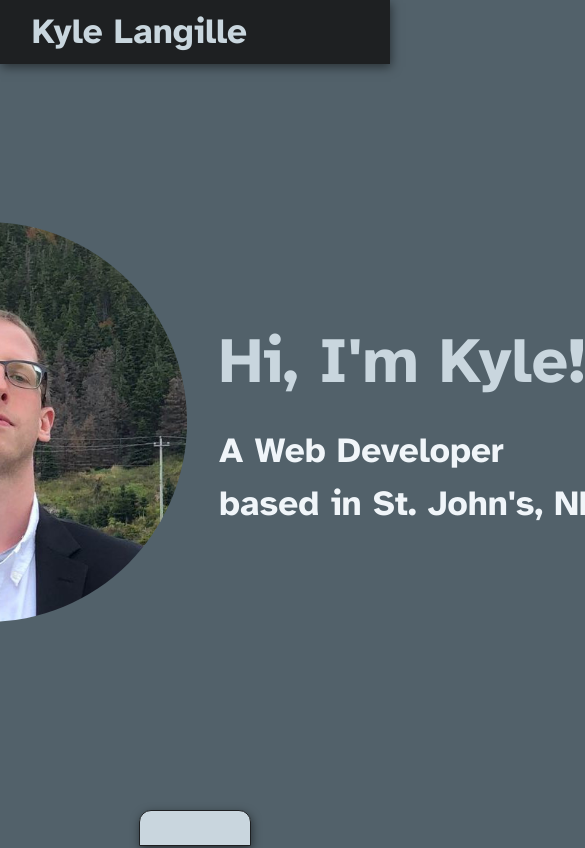
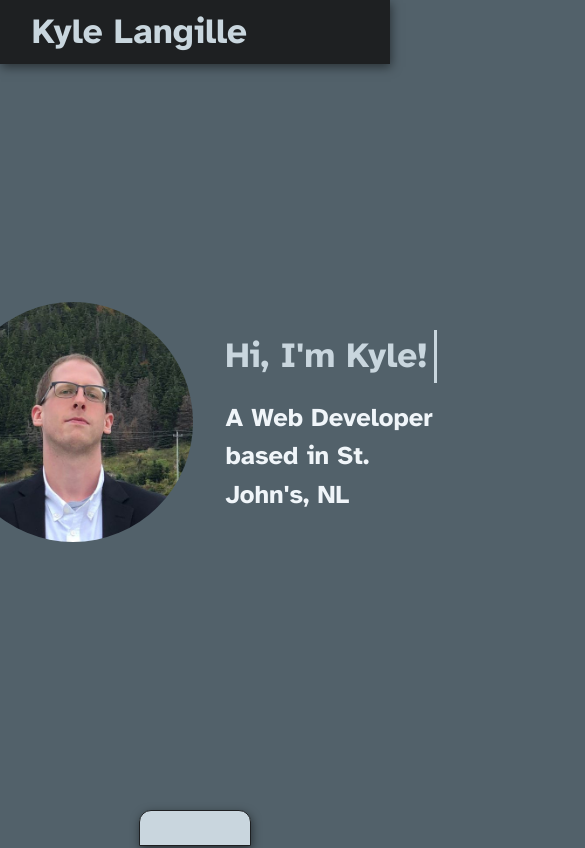
Before and after one commit to kylelangille/portfolio-project, a React (Create React App) app: page / in a window 390 px wide. Shown: the top 848 px of the page, 585 px wide, since content can reach past the window. Built offline with nearby package versions, Linux system fonts and the light colour scheme; some icons are missing.

Commit message:
added media queries

```diff
--- a/src/components/Hero.js
+++ b/src/components/Hero.js
@@ -29,6 +29,11 @@ const HeroImg = styled.img`
   max-width: 25rem;
   max-height: 25rem;
   border-radius: 50%;
+
+  @media (max-width: 820px) {
+    max-width: 15rem;
+    max-height: 15rem;
+  }
 `;
 
 const Heading = styled.h1`
@@ -53,11 +58,19 @@ const Heading = styled.h1`
       border-color: transparent;
     }
   }
+
+  @media (max-width: 820px) {
+    font-size: 2.2rem;
+  }
 `;
 
 const SubHeading = styled.h2`
   color: var(--lightest);
   font-size: 2.2rem;
+
+  @media (max-width: 820px) {
+    font-size: 1.6rem;
+  }
 `;
 
 const Content = styled.div`
```
